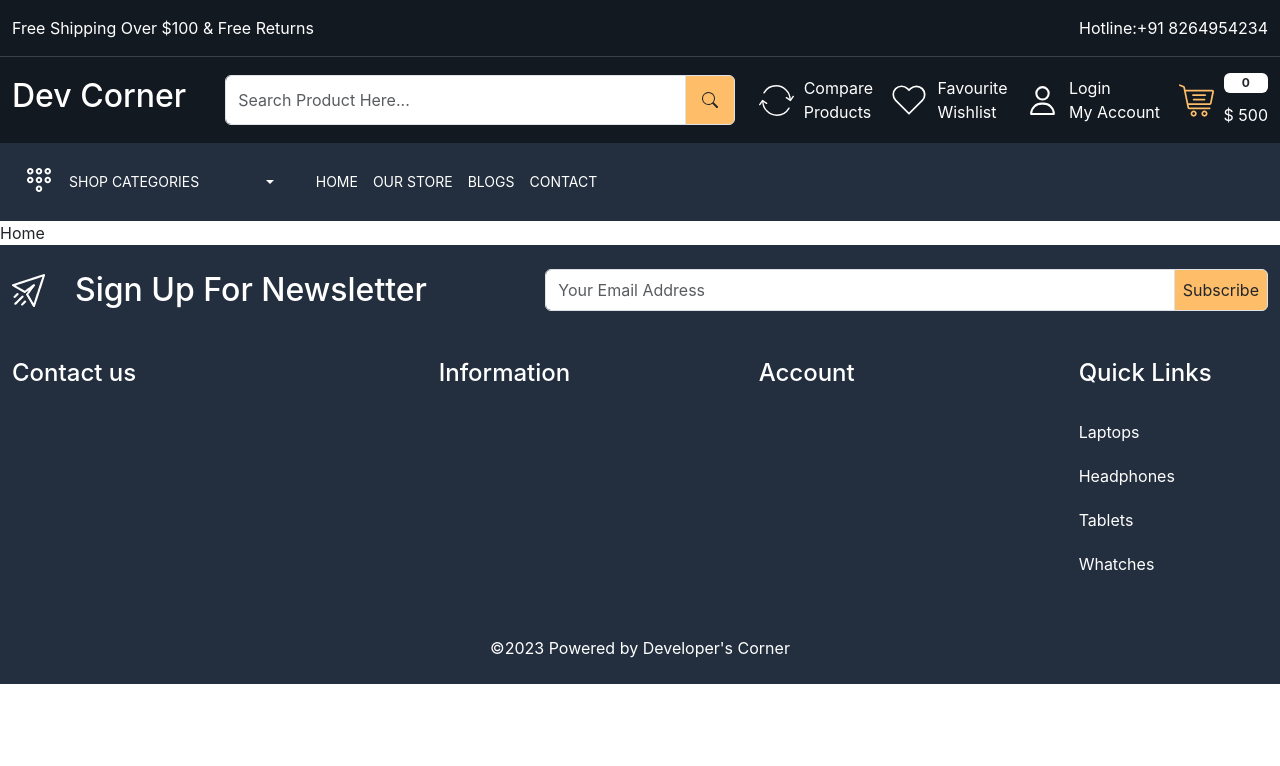
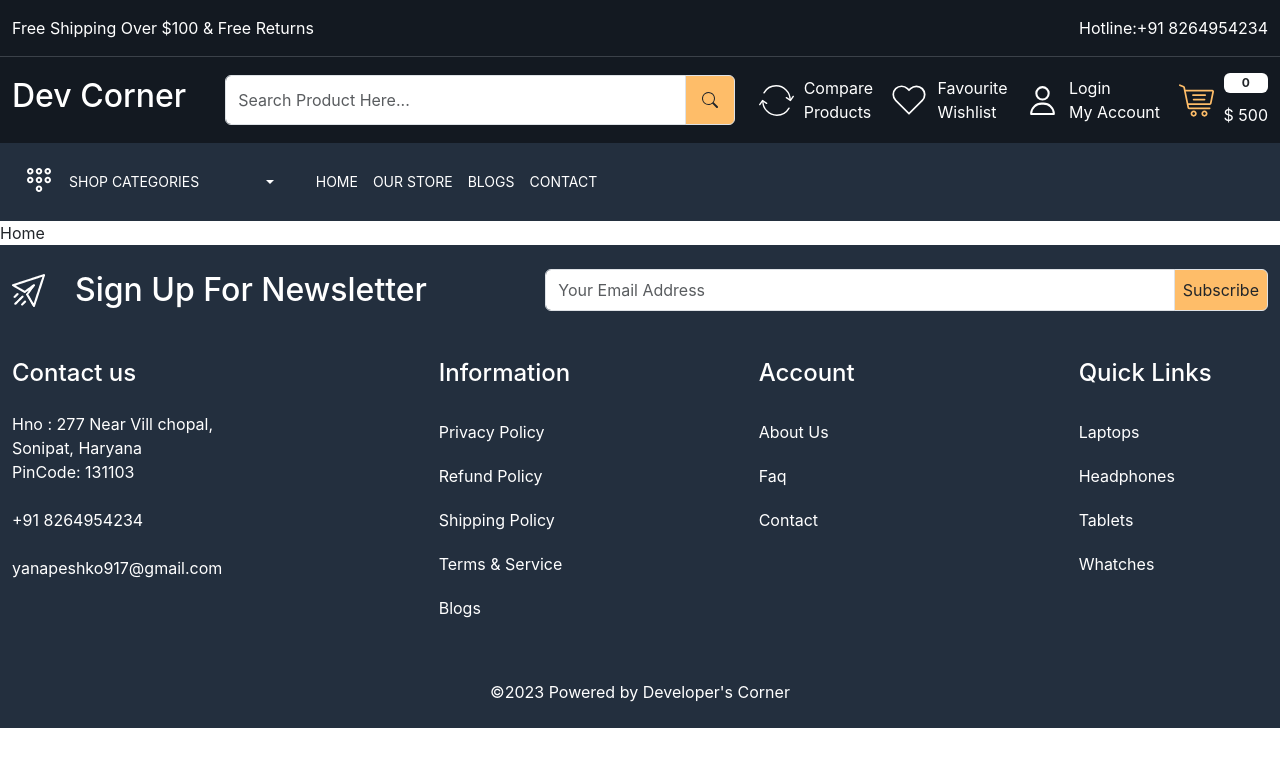
Before and after one commit to yanapeshko/web-shop, a React (Create React App) app: page / in a window 1280 px wide. Shown: the top 766 px of the page. Built offline with nearby package versions, Linux system fonts and the light colour scheme.

Commit message:
footer items

```diff
--- a/src/components/Footer.jsx
+++ b/src/components/Footer.jsx
@@ -35,15 +35,46 @@ const Footer = () => {
           <div className="row">
             <div className="col-4">
               <h4 className="text-white mb-4">Contact us</h4>
-              <div></div>
+              <div>
+                <address className="text-white fs-6">
+                  Hno : 277 Near Vill chopal, <br />
+                  Sonipat, Haryana
+                  <br />
+                  PinCode: 131103
+                </address>
+                <a
+                  href="tel:+91 8264954234"
+                  className="mt-4 d-block mb-2 text-white"
+                >
+                  +91 8264954234
+                </a>
+                <a
+                  href="mailto:yanapeshko917@gmail.com "
+                  className="mt-4 d-block mb-2 text-white"
+                >
+                  yanapeshko917@gmail.com
+                </a>
+                <div className="social_icons"></div>
+              </div>
             </div>
             <div className="col-3">
               <h4 className="text-white mb-4">Information</h4>
-              <div></div>
+              <div className="footer-link d-flex flex-column">
+                <Link className="text-white py-2 mb-1">Privacy Policy</Link>
+                <Link className="text-white py-2 mb-1">Refund Policy</Link>
+                <Link className="text-white py-2 mb-1">Shipping Policy</Link>
+                <Link className="text-white py-2 mb-1">Terms & Service</Link>
+                <Link className="text-white py-2 mb-1">Blogs</Link>
+              </div>
             </div>
             <div className="col-3">
               <h4 className="text-white mb-4">Account</h4>
-              <div></div>
+
+              <div className="footer-link d-flex flex-column">
+                <Link className="text-white py-2 mb-1">About Us</Link>
+                <Link className="text-white py-2 mb-1">Faq</Link>
+                <Link className="text-white py-2 mb-1">Contact</Link>
+              </div>
             </div>
             <div className="col-2">
               <h4 className="text-white mb-4">Quick Links</h4>
```
